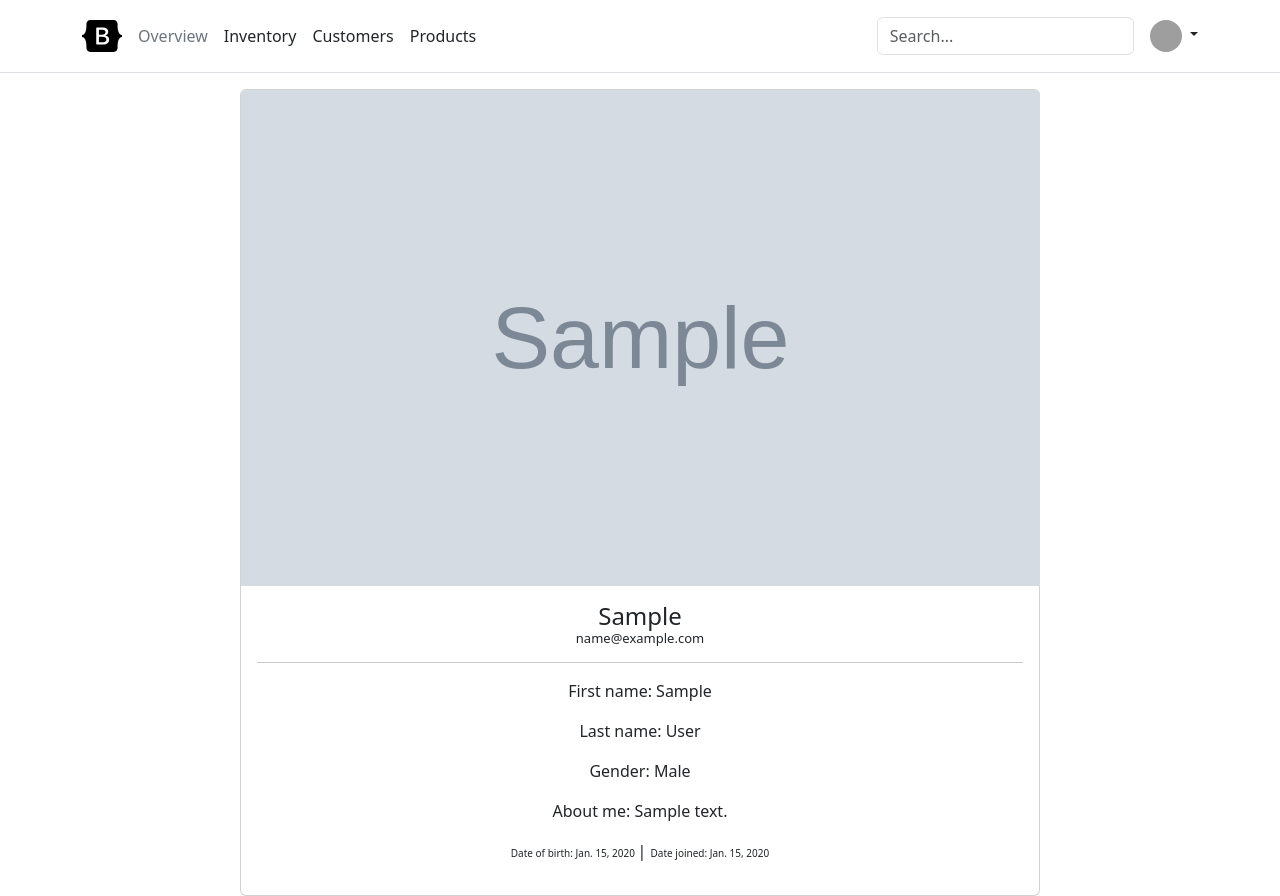
After one commit to Atinon/project, a Django app: page /accounts/1/ in a window 1280 px wide. The commit adds this page. Run offline with Django 4.2, Linux system fonts and the light colour scheme; a user stored in the database is signed in; tables that the repository leaves empty hold one stand-in row (values such as "Sample post"); grey boxes marked "Sample" are stand-in pictures; some libraries are stand-ins or nearby versions; grey boxes are pictures that could not be loaded.

Commit message:
Added profile details page

```diff
--- a/exam_project/exam_project/accounts/urls.py
+++ b/exam_project/exam_project/accounts/urls.py
@@ -1,8 +1,9 @@
 from django.urls import path
 
-from exam_project.accounts.views import UserRegisterView, UserLoginView
+from exam_project.accounts.views import UserRegisterView, UserLoginView, ProfileDetailsView
 
 urlpatterns = (
     path('register/', UserRegisterView.as_view(), name='register page'),
     path('login/', UserLoginView.as_view(), name='login page'),
+    path('<int:pk>/', ProfileDetailsView.as_view(), name='profile details'),
 )
--- a/exam_project/exam_project/accounts/views.py
+++ b/exam_project/exam_project/accounts/views.py
@@ -1,4 +1,5 @@
 from django.contrib.auth import views as auth_views
+from django.contrib.auth import mixins as auth_mixins
 from django.shortcuts import render
 from django.urls import reverse_lazy
 from django.views import generic as views
@@ -6,6 +7,8 @@ from django.views import generic as views
 from exam_project.accounts.forms import CreateProfileForm
 from exam_project.accounts.models import UserProfile
 from exam_project.utils.view_mixins import RedirectIfAuthenticatedMixin
+
+PROFILE = UserProfile
 
 
 class UserRegisterView(RedirectIfAuthenticatedMixin, views.CreateView):
@@ -22,3 +25,14 @@ class UserLoginView(RedirectIfAuthenticatedMixin, auth_views.LoginView):
         if self.success_url:
             return self.success_url
         return super().get_success_url()
+
+
+class ProfileDetailsView(auth_mixins.LoginRequiredMixin, views.DetailView):
+    model = PROFILE
+    template_name = 'accounts/profile_details.html'
+
+    # checking out url
+    def get(self, request, *args, **kwargs):
+        self.object = self.get_object()
+        print(self.object.picture.url)
+        return super().get(request, *args, **kwargs)
--- a/exam_project/exam_project/urls.py
+++ b/exam_project/exam_project/urls.py
@@ -1,8 +1,10 @@
+from django.conf import settings
+from django.conf.urls.static import static
 from django.contrib import admin
 from django.urls import path, include
 
 urlpatterns = [
-    path('admin/', admin.site.urls),
-    path('accounts/', include('exam_project.accounts.urls')),
-    path('', include('exam_project.main.urls')),
-]
+                  path('admin/', admin.site.urls),
+                  path('accounts/', include('exam_project.accounts.urls')),
+                  path('', include('exam_project.main.urls')),
+              ] + static(settings.MEDIA_URL, document_root=settings.MEDIA_ROOT)
--- /dev/null
+++ b/exam_project/templates/accounts/profile_details.html
@@ -0,0 +1,52 @@
+{% extends 'base.html' %}
+
+{% block page_content %}
+
+    <div style="display: flex; justify-content: center; flex-direction: row; text-align: center">
+        <div class="card" style="width: 50rem;">
+            <img style="height: 31rem; width: 49.95rem;"
+                 src="{{ get_media_prefix }}{{ object.picture.url }}"
+                 class="card-img-top"
+                 alt="Photo Unavailable">
+            <div class="card-body">
+                <h5 class="card-title">
+                    {% if object.alias %}
+                        <div style="font-size:x-large">{{ object.alias }}</div>
+                        <div style="font-size:small">{{ object.user.email }}</div>
+                    {% else %}
+                        <div style="font-size:x-large">{{ object.user.email }}</div>
+                    {% endif %}
+                    <hr class="post-title-line">
+                </h5>
+                <p class="card-text">
+                <p>First name: {{ object.first_name }}</p>
+                <p>Last name: {{ object.last_name }}</p>
+                <p>Gender: {{ object.gender }}</p>
+                {% if object.description %}
+                    <p>About me: {{ object.description }}</p>
+                {% endif %}
+
+
+                <div>
+                    <span style="font-size: x-small; text-align: left">
+                        Date of birth: {{ object.date_of_birth | date }}
+                    </span>
+                    |
+                    <span style="font-size: x-small; text-align: right">
+                        Date joined: {{ object.user.date_joined | date }}
+                    </span>
+                </div>
+                {##}
+                {#                <p class="text-lg-start" style="font-size: x-small">#}
+                {#                    Date joined: {{ object.user.date_joined | date }}#}
+                {#                </p>#}
+                {#                 <p class="text-lg-end" style="font-size: x-small">#}
+                {#                    Date joined: {{ object.date_of_birth | date }}#}
+                {#                </p>#}
+
+                </p>
+                {#                <a href="#" class="btn btn-primary">Go somewhere</a>#}
+            </div>
+        </div>
+    </div>
+{% endblock %}
--- a/exam_project/templates/base.html
+++ b/exam_project/templates/base.html
@@ -4,6 +4,8 @@
 <head>
     <meta name="viewport" content="width=device-width, initial-scale=1">
     <link rel="stylesheet" type="text/css" href="{% static 'bootstrap/css/bootstrap.css' %}"/>
+    <link rel="stylesheet" type="text/css" href="{% static 'custom_classes.css' %}"/>
+
     <meta charset="UTF-8">
     <title>Wonder-Project</title>
     <style>
@@ -71,9 +73,9 @@
                 </ul>
 
 
-                    <form class="col-12 col-lg-auto mb-3 mb-lg-0 me-lg-3">
-                        <input type="search" class="form-control" placeholder="Search..." aria-label="Search">
-                    </form>
+                <form class="col-12 col-lg-auto mb-3 mb-lg-0 me-lg-3">
+                    <input type="search" class="form-control" placeholder="Search..." aria-label="Search">
+                </form>
 
 
                 {% if not request.user.is_authenticated %}
@@ -103,7 +105,8 @@
                         <ul class="dropdown-menu text-small" aria-labelledby="dropdownUser1">
                             <li><a class="dropdown-item" href="#">New project...</a></li>
                             <li><a class="dropdown-item" href="#">Settings</a></li>
-                            <li><a class="dropdown-item" href="#">Profile</a></li>
+                            <li><a class="dropdown-item" href="{% url 'profile details' request.user.pk %}">Profile</a>
+                            </li>
                             <li>
                                 <hr class="dropdown-divider">
                             </li>
```
